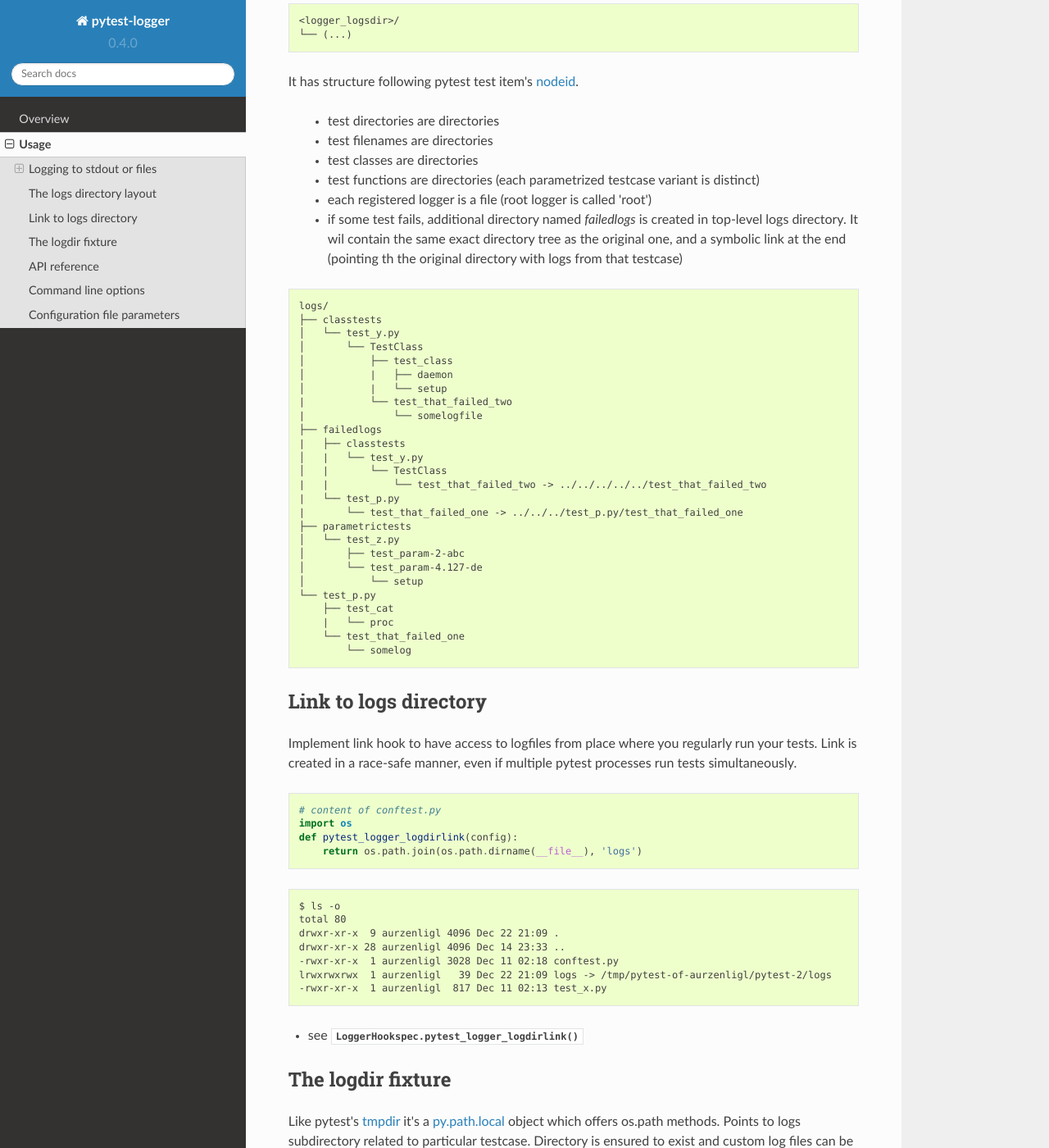
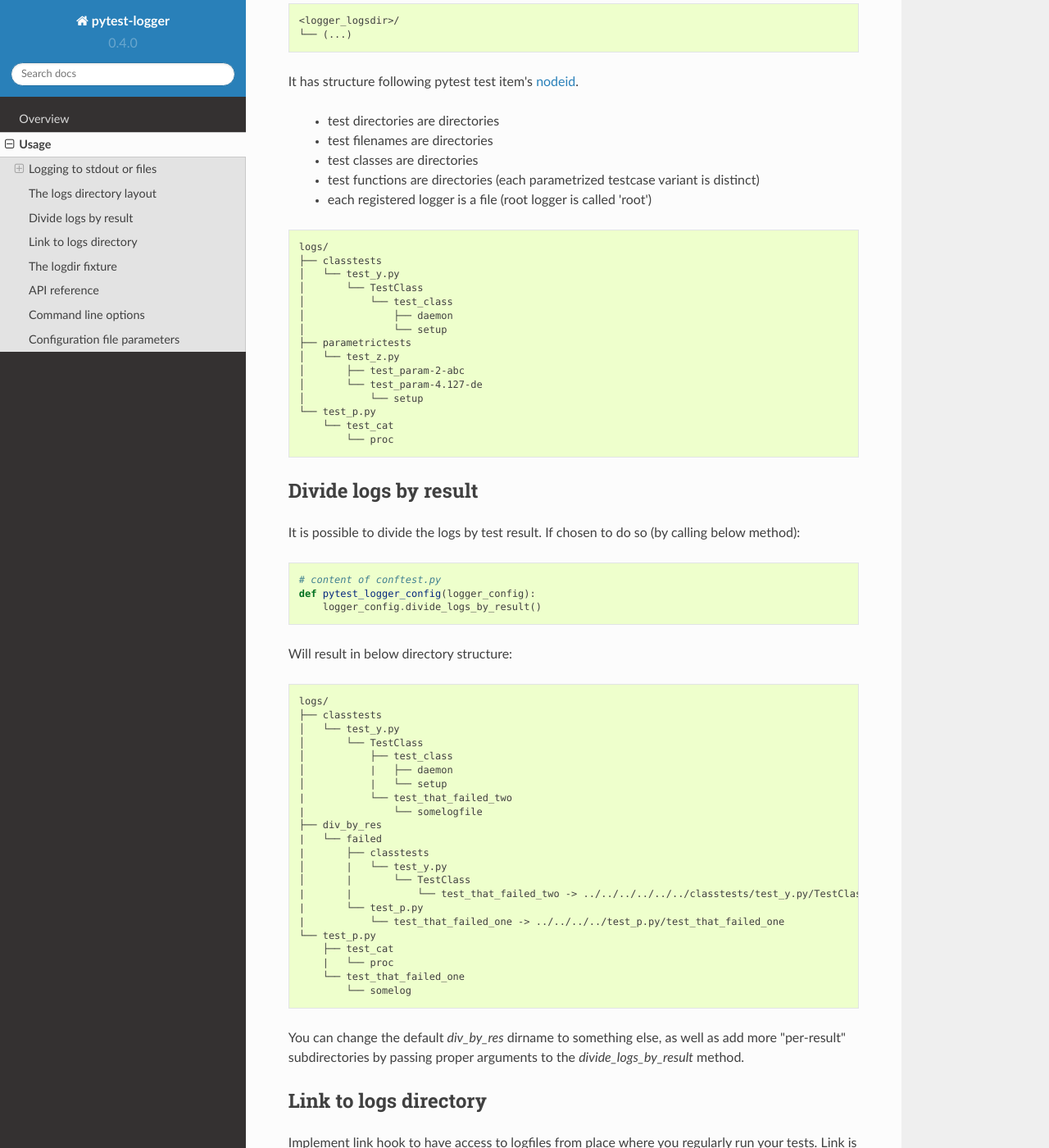
Before and after one commit to aurzenligl/pytest-logger, a Sphinx documentation site: the page built from docs/usage.rst, in a window 1280 px wide and 1400 px high, scrolled down 2039 px. Shown: the whole window at 82% size. Built offline with Sphinx 7.4.7 and the Read the Docs theme 2.0.0, drawn with Linux system fonts in a browser that asks for light colours.

Commit message:
make this functionality configurable

```diff
--- a/docs/usage.rst
+++ b/docs/usage.rst
@@ -116,7 +116,39 @@ It has structure following pytest test item's `nodeid`_.
     - test classes are directories
     - test functions are directories (each parametrized testcase variant is distinct)
     - each registered logger is a file (root logger is called 'root')
-    - if some test fails, additional directory named `failedlogs` is created in top-level logs directory. It wil contain the same exact directory tree as the original one, and a symbolic link at the end (pointing th the original directory with logs from that testcase)
+
+::
+
+    logs/
+    ├── classtests
+    │   └── test_y.py
+    │       └── TestClass
+    │           └── test_class
+    │               ├── daemon
+    │               └── setup
+    ├── parametrictests
+    │   └── test_z.py
+    │       ├── test_param-2-abc
+    │       └── test_param-4.127-de
+    │           └── setup
+    └── test_p.py
+        └── test_cat
+            └── proc
+
+
+.. _`divide logs by result`:
+
+Divide logs by result
+---------------------------------------
+It is possible to divide the logs by test result. If chosen to do so (by calling below method):
+
+::
+
+    # content of conftest.py
+    def pytest_logger_config(logger_config):
+        logger_config.divide_logs_by_result()
+
+Will result in below directory structure:
 
 ::
 
@@ -129,23 +161,21 @@ It has structure following pytest test item's `nodeid`_.
     │           |   └── setup
     |           └── test_that_failed_two
     |               └── somelogfile
-    ├── failedlogs
-    |   ├── classtests
-    │   |   └── test_y.py
-    │   |       └── TestClass
-    |   |           └── test_that_failed_two -> ../../../../../test_that_failed_two
-    |   └── test_p.py
-    |       └── test_that_failed_one -> ../../../test_p.py/test_that_failed_one
-    ├── parametrictests
-    │   └── test_z.py
-    │       ├── test_param-2-abc
-    │       └── test_param-4.127-de
-    │           └── setup
+    ├── div_by_res
+    |   └── failed
+    |       ├── classtests
+    │       |   └── test_y.py
+    │       |       └── TestClass
+    |       |           └── test_that_failed_two -> ../../../../../../classtests/test_y.py/TestClass/test_that_failed_two
+    |       └── test_p.py
+    |           └── test_that_failed_one -> ../../../../test_p.py/test_that_failed_one
     └── test_p.py
         ├── test_cat
         |   └── proc
         └── test_that_failed_one
             └── somelog
+
+You can change the default `div_by_res` dirname to something else, as well as add more "per-result" subdirectories by passing proper arguments to the `divide_logs_by_result` method.
 
 .. _`link to logs dir`:
 
```
Also changed, not shown: 3 other files.
